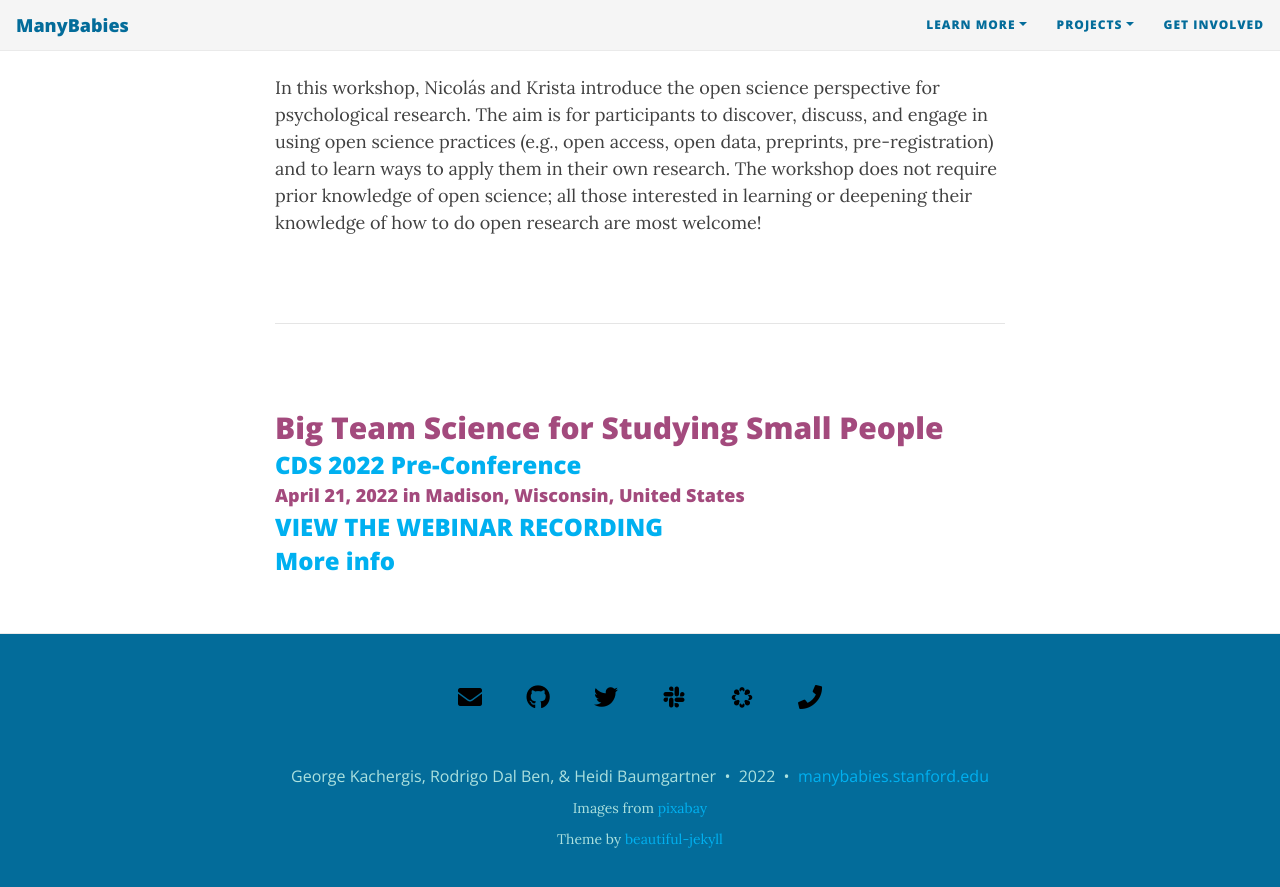
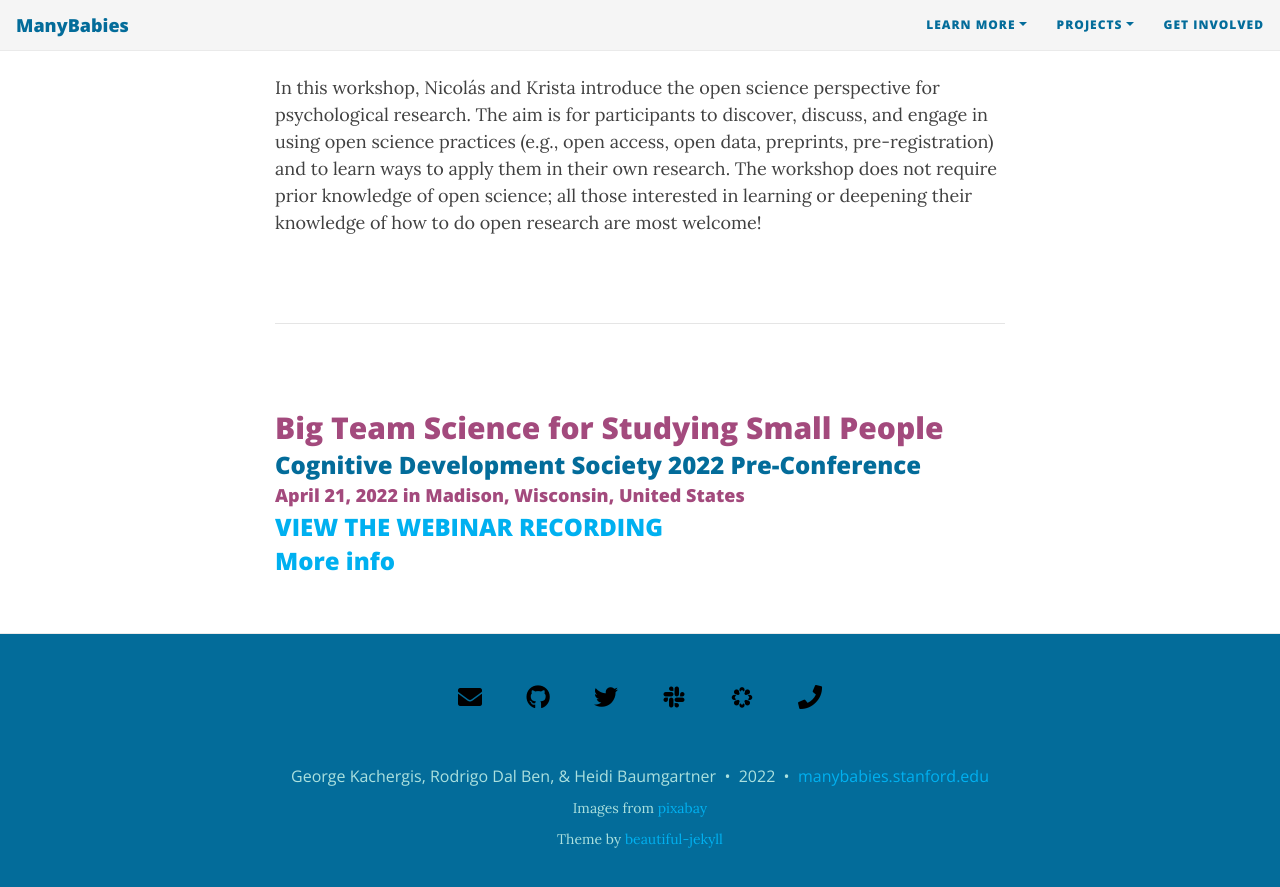
Before and after one commit to manybabies/manybabies.github.io, a Jekyll site: the page built from workshops.md, in a window 1280 px wide and 900 px high, scrolled down 810 px. Shown: the top 887 px of the window. Built offline with Jekyll 4.4.1, drawn with Linux system fonts in a browser that asks for light colours; nearby versions of some CDN libraries; some web fonts are replaced.

Commit message:
Update workshops.md

```diff
--- a/workshops.md
+++ b/workshops.md
@@ -25,7 +25,7 @@ In this workshop, Nicolás and Krista introduce the open science perspective for
 ***
 <br>
 ## Big Team Science for Studying Small People
-### [CDS 2022 Pre-Conference](https://cogdevsoc.org/pre-conference-workshops-2/)
+### Cognitive Development Society 2022 Pre-Conference
 #### April 21, 2022 in Madison, Wisconsin, United States
 
 ### [VIEW THE WEBINAR RECORDING](https://stanford.zoom.us/rec/share/pQXzvhH5PbZwSLdObTd5JQiRWpU4JLy7oYVRRjIoTt219NKv45QW1NPwIe3TIcJT.u9zqXW9NCpBYsRP1)
```
